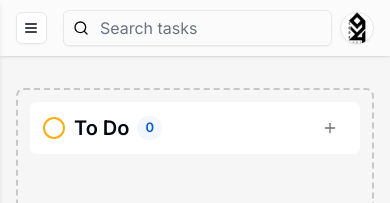
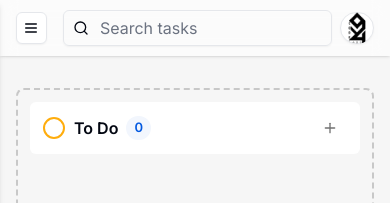
Before and after one commit to NimBuzz01/task-management-app, a Next.js app: page /tasks in a window 390 px wide. Shown: the top 203 px of the page. Built offline with nearby package versions, Linux system fonts and the light colour scheme.

Commit message:
feat: adjust text sizes for improved responsiveness across screen sizes

```diff
--- a/src/components/task-board/StatusBadge.tsx
+++ b/src/components/task-board/StatusBadge.tsx
@@ -31,7 +31,7 @@ const StatusBadge = ({
       />
       <span
         className={cn(
-          variant === "lg" ? "body-b2" : "body-b1",
+          variant === "lg" ? "body-b1 2xl:body-b2" : "body-b1",
           "font-semibold"
         )}
       >
--- a/src/components/task-board/task-card/TaskCardDescription.tsx
+++ b/src/components/task-board/task-card/TaskCardDescription.tsx
@@ -3,7 +3,7 @@ import React from "react";
 
 const TaskCardDescription = ({ task }: { task: Task }) => {
   return (
-    <div className="line-clamp-2 body-b1 text-custom-dark-400 break-words">
+    <div className="line-clamp-2 caption-c1 2xl:body-b1 text-custom-dark-400 break-words">
       {task.description}
     </div>
   );
--- a/src/components/task-board/task-card/TaskCardName.tsx
+++ b/src/components/task-board/task-card/TaskCardName.tsx
@@ -13,14 +13,14 @@ const TaskCardName = ({
   const { updateProperty } = useTaskActions();
 
   return disabled ? (
-    <p className="!body-b2 !font-semibold ml-2">{task.name}</p>
+    <p className="!body-b1 2xl:!body-b2 !font-semibold ml-2">{task.name}</p>
   ) : (
     <Input
       value={task.name || ""}
       onChange={(e) => updateProperty(task.id, "name", e.currentTarget.value)}
       aria-label="Task name"
       placeholder="Write a task name"
-      className="w-full border-none outline-none !font-semibold !body-b2 focus:outline-none focus:ring-0 shadow-none focus-visible:ring-transparent"
+      className="w-full border-none outline-none !font-semibold !body-b1 2xl:!body-b2 focus:outline-none focus:ring-0 shadow-none focus-visible:ring-transparent"
     />
   );
 };
```
